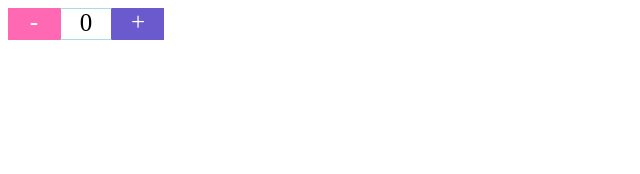
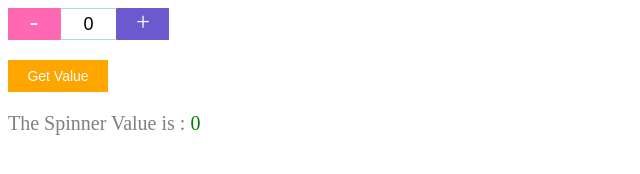
Before and after one commit to umarfarookm/counter-plugin, a website: page demo.html in a window 1280 px wide. Shown: the whole page, without its empty margins (0-640 px from the left). Drawn offline with nearby package versions, Linux system fonts and the light colour scheme.

Commit message:
sperate function for getting the spinner value

```diff
--- a/demo.html
+++ b/demo.html
@@ -8,11 +8,29 @@
             display: flex;
             margin-bottom: 20px;
         }
+        .c-btn{
+            width: 100px;
+            height: 32px;
+            background-color: orange;
+            color: white;
+            border: none;
+            font-size: 14px;
+            cursor: pointer;
+            outline: none;
+        }
+        .c-p{
+            color: gray;
+            font-size: 20px;
+        }
+        .c-span{
+            color: green;
+        }
     </style>
 </head>
 <body>
 
 <div id="umar-counter" class="counter"></div>
+<button class="c-btn" onclick="onBtnClick()">Get Value</button>
 
 <script src="https://code.jquery.com/jquery-3.3.1.min.js"
         integrity="sha256-FgpCb/KJQlLNfOu91ta32o/NMZxltwRo8QtmkMRdAu8="
@@ -20,6 +38,11 @@
 <script type="text/javascript" src="plugin.js"></script>
 <script type="text/javascript">
     $("#umar-counter").htmlNumberSpinner();
+    $('body').append("<p class='c-p'>The Spinner Value is : <span class='c-span'>0</span></p>");
+    function onBtnClick(){
+        var value = $("#umar-counter").getSpinnerValue();
+        $('.c-p .c-span').text(value);
+    }
 </script>
 </body>
 </html>
--- a/plugin.js
+++ b/plugin.js
@@ -1,34 +1,66 @@
 (function($) {
     $.fn.htmlNumberSpinner = function () {
+
+        /* default value */
         var inputValue = 0;
 
-        /*creating the counter buttons*/
-        $(this).append("<div class='btn decrementer'>-</div> <div class='btn display-out'></div> <div class='btn incrementer'>+</div>");
+        /* creating the counter buttons */
+        $(this).append("<div class='btn decrementer'>-</div> <input class='number-input' type='number'/> <div class='btn incrementer'>+</div>");
 
-        /*styling the component*/
-        /*styling the counter buttons*/
+        /* hide the default number input spinner */
+        $(this).append("<style>" +
+            "input[type=number]::-webkit-inner-spin-button, \n" +
+            "input[type=number]::-webkit-outer-spin-button { \n" +
+            "    -webkit-appearance: none;\n" +
+            "    -moz-appearance: none;\n" +
+            "    appearance: none;\n" +
+            "    margin: 0; \n" +
+            "}</style>");
+
+        /* styling the counter buttons */
         $(this).find('.btn').css({"float":"left", "width":"50px", "height":"30px", "font-size":"25px", "text-align":"center", "vertical-align":"middle", "line-height":"1", "cursor":"pointer", "user-select":"none"});
         $(this).find('.incrementer').css({"background-color":"slateblue", "color":"white", "border": "1px solid slateblue"});
         $(this).find('.decrementer').css({"background-color":"hotpink", "color":"white", "font-size":"25px", "border": "1px solid hotpink"});
-        $(this).find('.display-out').css({"background-color":"white", "border": "1px solid","color":"black",
+        $(this).find('.number-input').css({
+            "background-color":"white",
+            "border": "1px solid",
+            "color":"black",
+            "text-align":"center",
+            "width":"55px",
+            "font-size":"18px",
             "line-height":"normal",
+            "padding":"0",
+            "outline":"none",
             "border-left-color": "hotpink",
             "border-right-color": "slateblue",
             "border-top-color": "lightblue",
-            "border-bottom-color": "lightblue"});
-
-        $(this).find('.display-out').text(inputValue);
-
-        $(this).find('.incrementer').click(function () {
-            inputValue++;
-            var parentEl = $(this).parent();
-            parentEl.find('.display-out').text(inputValue);
+            "border-bottom-color": "lightblue"
         });
 
+
+        /* set the default value into the input */
+        $(this).find('.number-input').val(inputValue);
+
+        /* incrementer functionality */
+        $(this).find('.incrementer').click(function () {
+            var parentEl = $(this).parent();
+            inputValue = parentEl.find('.number-input').val();
+            parentEl.find('.number-input').val(++inputValue);
+        });
+
+        /* decrementer functionality */
         $(this).find('.decrementer').click(function () {
-            inputValue--;
             var parentEl = $(this).parent();
-            parentEl.find('.display-out').text(inputValue);
+            inputValue = parentEl.find('.number-input').val();
+            parentEl.find('.number-input').val(--inputValue);
         })
+
+        /* props - dynamic attributes */
+
+    };
+
+    $.fn.getSpinnerValue = function () {
+        return $(this).find('.number-input').val();
     }
+
 }(jQuery));
```
Also changed, not shown: README.md.
